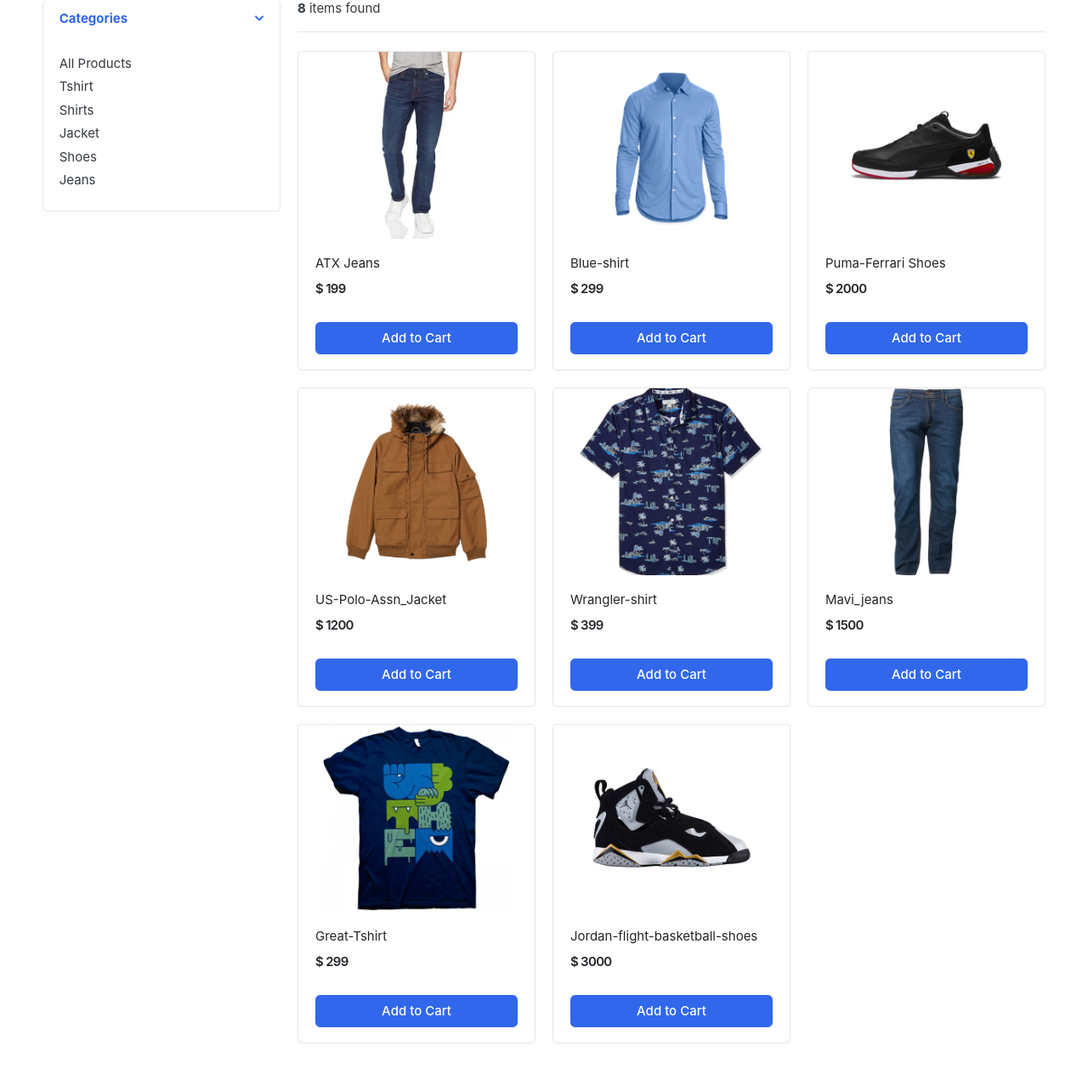
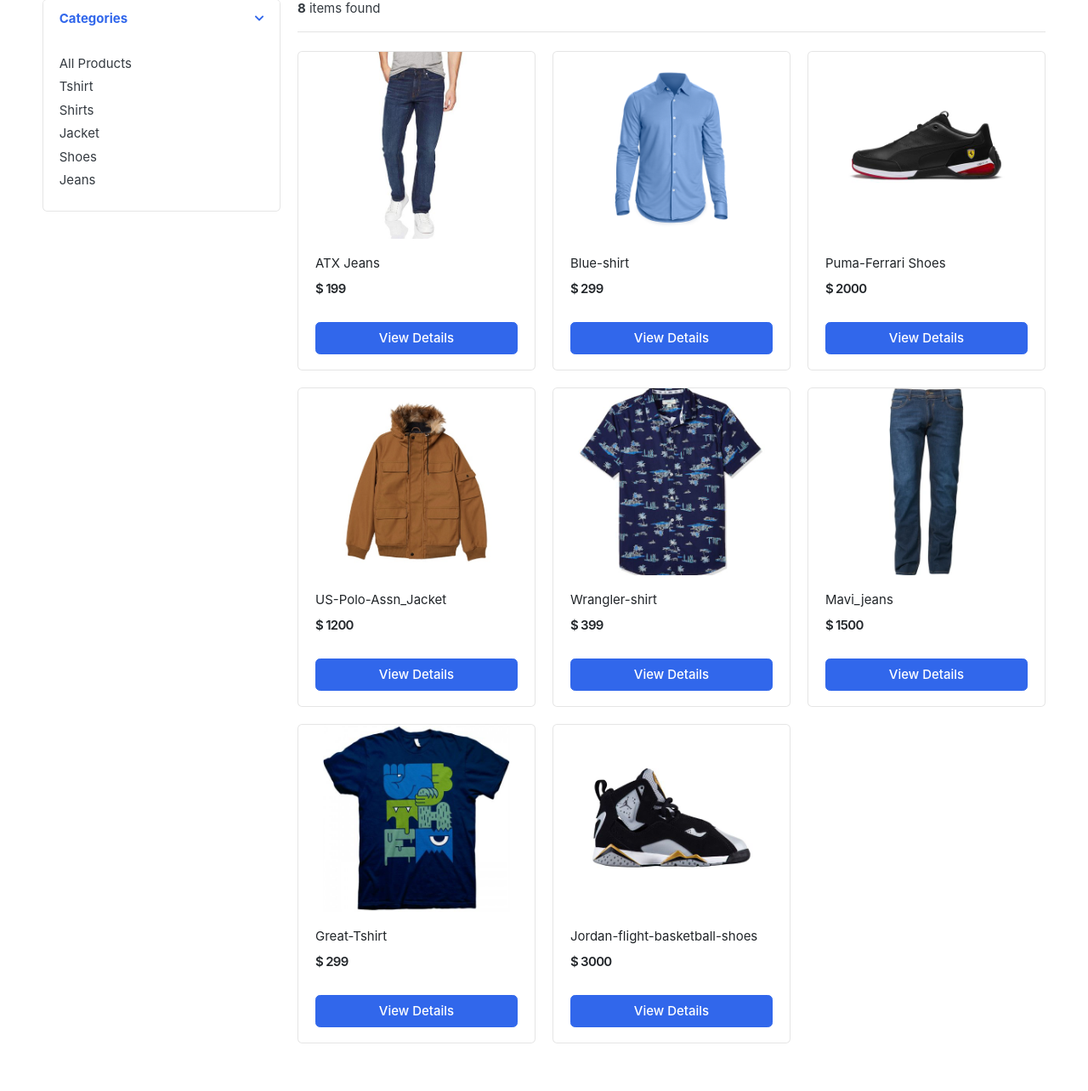
Before and after one commit to higoldi31/GreatKart, a Django app: page /store/ in a window 1280 px wide. Shown: the part 295-1579 px from the top of the page at 85% size. Run offline with Django 5.2, Linux system fonts and the light colour scheme; data comes from the database, SQL or seed files in the repository; some libraries are stand-ins or nearby versions; some web fonts are replaced.

Commit message:
add view details button

```diff
--- a/greatkart/templates/store/store.html
+++ b/greatkart/templates/store/store.html
@@ -73,7 +73,7 @@
 						<span class="price">$ {{ product.price }}</span>
 					</div> <!-- price-wrap.// -->
 				</div>
-				<a href="{% url 'add_cart' product.id %}" class="btn btn-block btn-primary">Add to Cart</a>
+				<a href="{{ product.get_url }}" class="btn btn-block btn-primary">View Details</a>
 			</figcaption>
 		</figure>
 	</div> <!-- col.// -->
```
